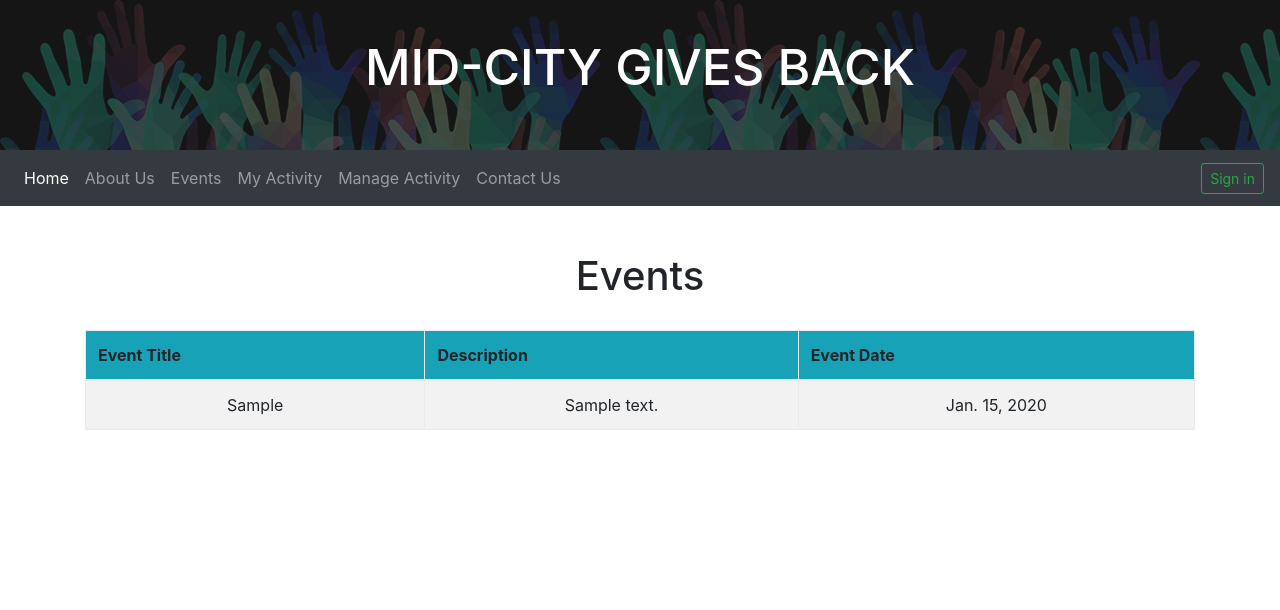
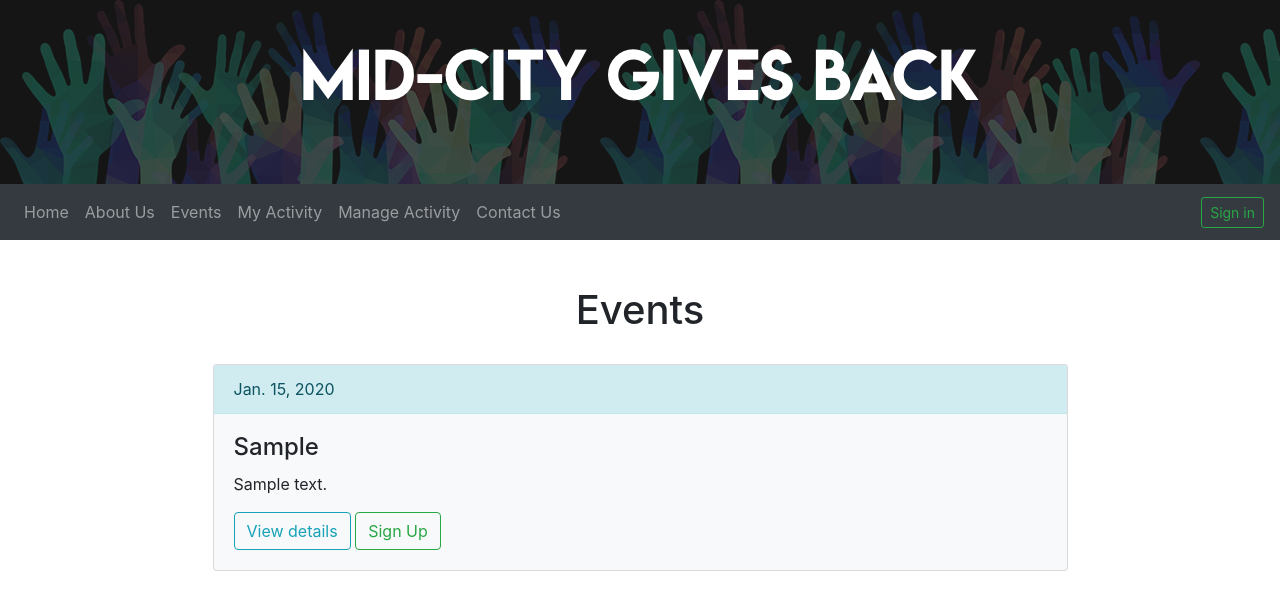
Before and after one commit to midcityproject/midcityproject, a Django app: page /events/ in a window 1280 px wide. Shown: the top 610 px of the page. Run offline with Django 3.2, Linux system fonts and the light colour scheme; tables that the repository leaves empty hold one stand-in row (values such as "Sample post"); some libraries are stand-ins or nearby versions.

Commit message:
Fixed navigations and updated events page

```diff
--- a/volunteer_activity/templates/volunteer_activity/aboutus.html
+++ b/volunteer_activity/templates/volunteer_activity/aboutus.html
@@ -4,7 +4,7 @@
    <div class="container">
      <div class="row">
         <div class="col">
-          <br><br><h1 style="text-align:center;">About Us</h1><br>
+          <br><br><h1 style="text-align:center; font-family:Multicolore; font-size: 30px">About Us</h1><br>
         </div>
 
         <div class="w-100"></div>
--- a/volunteer_activity/templates/volunteer_activity/base.html
+++ b/volunteer_activity/templates/volunteer_activity/base.html
@@ -14,21 +14,27 @@
    <!-- embedded css -->
    <style media="screen">
      #logo-banner{
-       background-image: url("{% static 'images/volunteer.png' %}" );
-       height: 150px;
+       background-image: url("{% static   'images/volunteer.png' %}" );
+       height: 23vmin;
      }
      #header-title{
-       font-size:50px;
        color:white;
        text-align: center;
-       padding:40px;
-       font-family: -apple-system,BlinkMacSystemFont,"Segoe UI",Roboto,"Helvetica Neue",Arial,sans-serif;
+       vertical-align:middle;
+       padding: 40px;
+       font-family: LemonMilk;
+       font-size: 5vw;
      }
+
+     @font-face { font-family: LemonMilk; src: url("{% static 'images/LemonMilk.otf' %}"); }
+     @font-face { font-family: Multicolore; src: url("{% static 'images/Multicolore.otf' %}"); }
+
+
    </style>
  </head>
  <body>
    <div class="container-fluid" id="logo-banner">
-      <h1 id="header-title">MID-CITY GIVES BACK</h1>
+      <h1 class="lead" id="header-title">MID-CITY GIVES BACK</h1>
    </div>
    <nav class="navbar navbar-expand-lg navbar-dark bg-dark">
 
@@ -38,7 +44,7 @@
 
      <div class="collapse navbar-collapse" id="navbarSupportedContent">
        <ul class="navbar-nav mr-auto">
-         <li class="nav-item active">            <!-- change nav-item active to that particular page -->
+         <li class="nav-item">            <!-- change nav-item active to that particular page -->
            <a class="nav-link" href="{% url 'volunteer_activity:home' %}">Home</a>
          </li>
          <li class="nav-item">
--- a/volunteer_activity/templates/volunteer_activity/events.html
+++ b/volunteer_activity/templates/volunteer_activity/events.html
@@ -7,34 +7,31 @@
         <div class="col">
           <br><br><h1 style="text-align:center;">Events</h1><br>
         </div>
-
         <div class="w-100"></div>
 
+            {% for event in events %}
+            <div class="w-75 mx-auto">
+              <div class="card w-100 bg-light mb-3">
+                <div class="card-header alert-info">{{ event.start_date }}
+                </div>
+                <div class="card-body">
+                <h4 class="card-title">{{ event.organization }}</h4>
+                <p class="card-text">{{ event.description }}</p>
+                <a href="{% url 'volunteer_activity:event_details' %}" class="btn btn-outline-info">View details</a>
+                <a href="{% url 'volunteer_activity:signup' %}" class="btn btn-outline-success">Sign Up</a>
 
-         <div style="..." class="col text-center" id="link-tags">
-        <table class="table table-striped table-bordered table-hover">
-            <thead>
-            <tr class="bg-info">
-                <th>Event Title</th>
-                <th>Description</th>
-                <th>Event Date</th>
-            </tr>
-            </thead>
-            <tbody>
-            {% for event in events %}
-                <tr>
-                    <td>{{ event.organization }}</td>
-                    <td>{{ event.description }}</td>
-                    <td>{{ event.start_date }}</td>
-                </tr>
+              </div>
+            </div>
+           <br>
+          </div>
             {% endfor %}
-            </tbody>
-        </table>
+            <!-- </tbody>
+        </table> -->
 
     </div>
 
 
      </div>
-   </div>
+   <!-- </div> -->
 
 {% endblock %}
--- a/volunteer_activity/views.py
+++ b/volunteer_activity/views.py
@@ -42,7 +42,7 @@ def tracking(request):
 
 def event_details(request):
    return render(request, 'volunteer_activity/event_details.html',
-                 {'volunteer_activity': event_details})
+                 {'volunteer_activity': event_details,})
 
 def signup(request):
    return render(request, 'volunteer_activity/signup.html',
```
Also changed, not shown: volunteer_activity/templates/volunteer_activity/event_details.html (+12 -2 lines), volunteer_activity/templates/volunteer_activity/home.html (+24 -25 lines), volunteer_activity/static/images/LemonMilk.otf (added), volunteer_activity/static/images/Multicolore.otf (added).
